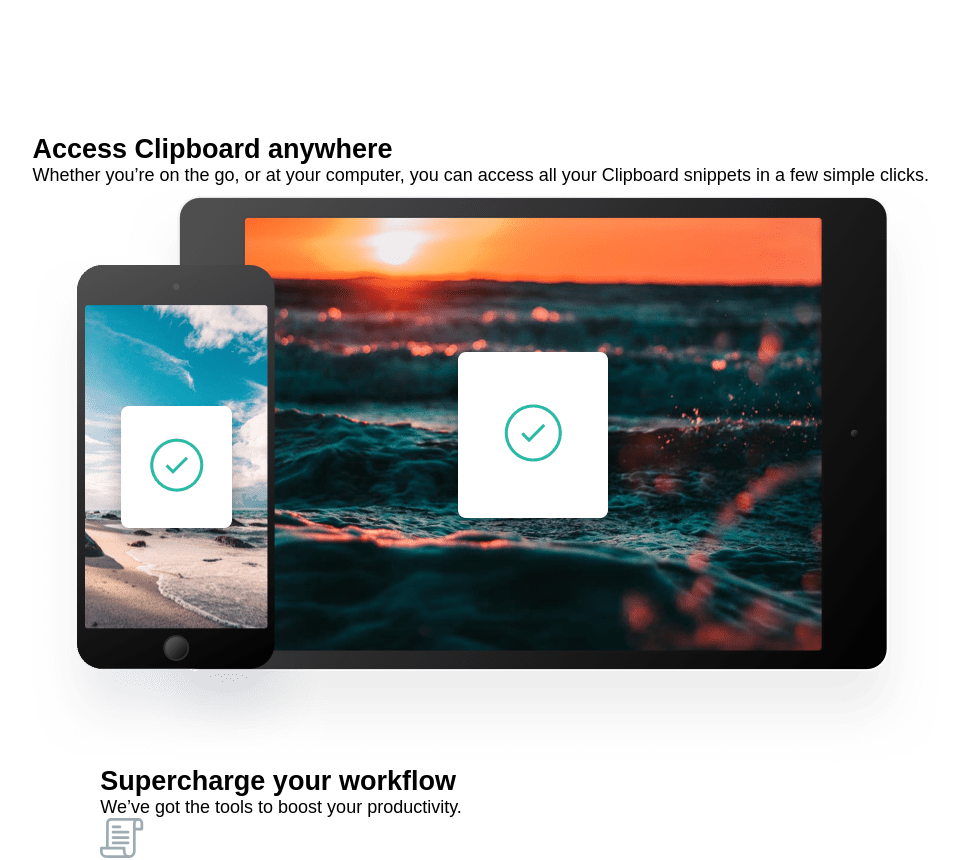
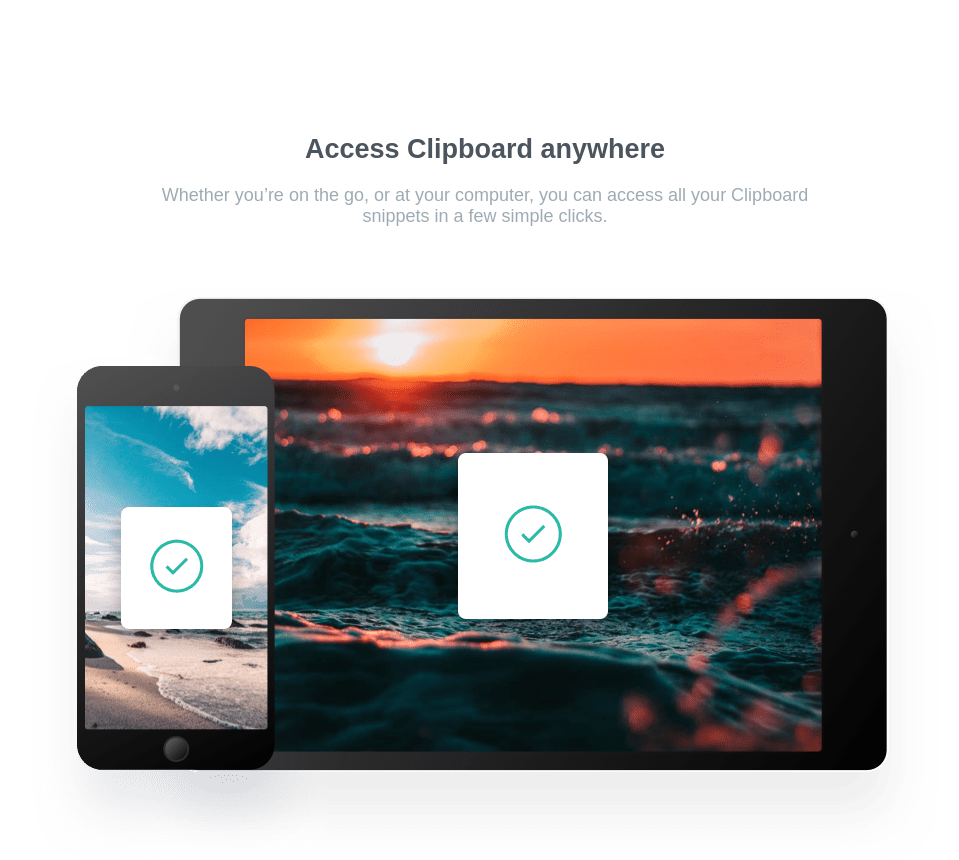
Before and after one commit to lkiryu/Clipboard-landing-page, a React (Create React App) app: page / in a window 1280 px wide. Shown: the part 1400-2260 px from the top of the page, without its empty margins (155-1114 px from the left). Built offline with nearby package versions, Linux system fonts and the light colour scheme; a web font is replaced by a local one.

Commit message:
section access style add

```diff
--- /dev/null
+++ b/src/components/sectionAccess/sectionAccess.css
@@ -0,0 +1,19 @@
+.access{
+    display: flex;
+    flex-direction: column;
+    align-items: center;
+    justify-content: center;
+    margin-bottom: 100px;
+}
+
+.access .title{
+    color: hsl(210, 10%, 33%);
+    margin-bottom: 20px;
+}
+
+.access .description{
+    color: hsl(201, 11%, 66%);
+    width: 700px;
+    text-align: center;
+    margin-bottom: 60px;
+}
--- a/src/components/sectionAccess/sectionAccess.js
+++ b/src/components/sectionAccess/sectionAccess.js
@@ -1,10 +1,12 @@
 import React from "react";
 import imageDevices from '../../images/image-devices.png'
+
+import './sectionAccess.css'
 
 const SectionAccess = () => {
     return (
         <section className="access">
-            <h2>Access Clipboard anywhere</h2>
+            <h2 className="title">Access Clipboard anywhere</h2>
             <p className="description">Whether you’re on the go, or at your computer, you can access all your Clipboard
                 snippets in a few simple clicks.</p>
             <img src={imageDevices} alt="devices"></img>
```
